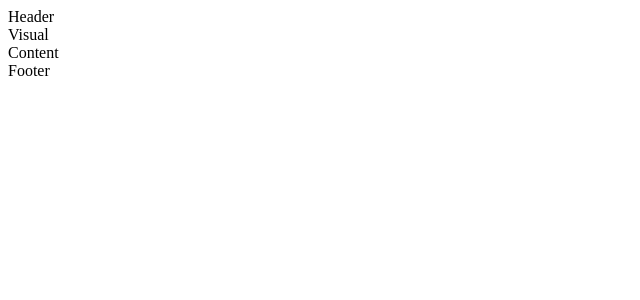
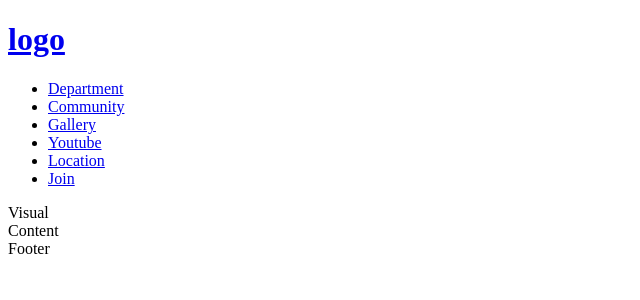
Before and after one commit to cocopalm221/profile, a React (Create React App) app: page / in a window 1280 px wide. Shown: the top 300 px of the page, without its empty margins (0-640 px from the left). Built offline with nearby package versions, Linux system fonts and the light colour scheme.

Commit message:
Link 컴포넌트 적용

```diff
--- a/src/App.js
+++ b/src/App.js
@@ -17,23 +17,18 @@ function App() {
   return (
     <>
       <Header />
-      {/* 화면별 Link에 의해 출력 될 단위 */}
+
       <Route exact path="/">
         <Visual />
         <Content />
       </Route>
-      {/* 화면별 Link에 의해 출력 될 단위 */}
-      <Route path="/department">
-        <Department />
-      </Route>
 
-      {/* 인라인 방식의 Route 적용 */}
       <Route path="/department" component={Department} />
       <Route path="/community" component={Community} />
       <Route path="/gallery" component={Gallery} />
       <Route path="/youtube" component={Youtube} />
+      <Route path="/lacotion" component={Location} />
       <Route path="/join" component={Join} />
-      <Route path="/lacotion" component={Location} />
 
       <Footer />
     </>
--- a/src/components/common/Header.js
+++ b/src/components/common/Header.js
@@ -1,7 +1,39 @@
-import React from "react";
+import { Link } from "react-router-dom";
+/*
+a 태그 href를 이용하면 페이지갱신(mpa)
+Link 컴포넌트를 이용하면 컴포넌트 갱신(spa)
+:a태그로 자동변환이 된다.
+:to="uri"라는 props가 필요하다.
+*/
 
 const Header = () => {
-  return <div>Header</div>;
+  return (
+    <header>
+      <h1>
+        <Link to="/">logo</Link>
+      </h1>
+      <ul>
+        <li>
+          <Link to="/department">Department</Link>
+        </li>
+        <li>
+          <Link to="/community">Community</Link>
+        </li>
+        <li>
+          <Link to="/gallery">Gallery</Link>
+        </li>
+        <li>
+          <Link to="/youtube">Youtube</Link>
+        </li>
+        <li>
+          <Link to="/lacotion">Location</Link>
+        </li>
+        <li>
+          <Link to="/join">Join</Link>
+        </li>
+      </ul>
+    </header>
+  );
 };
 
 export default Header;
--- a/src/index.js
+++ b/src/index.js
@@ -3,7 +3,6 @@ import ReactDOM from "react-dom";
 import { BrowserRouter } from "react-router-dom";
 import App from "./App";
 ReactDOM.render(
-  //App컴포넌트를 BrowserRouter로 감싸서 App 안에서 Router 기능을 활용하도록 함.
   <BrowserRouter>
     <App />
   </BrowserRouter>,
```
